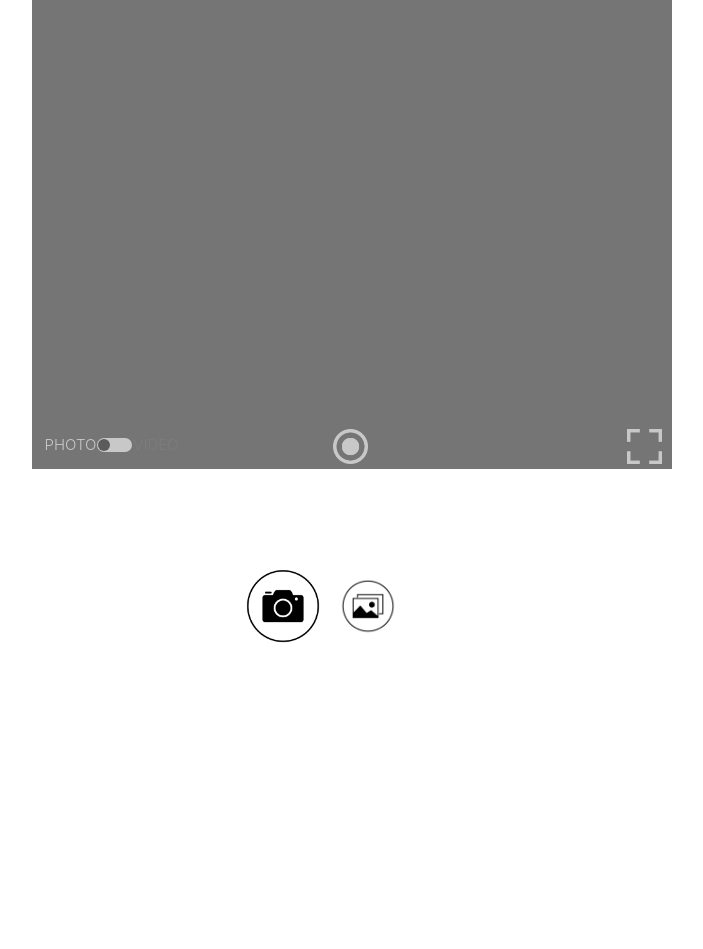
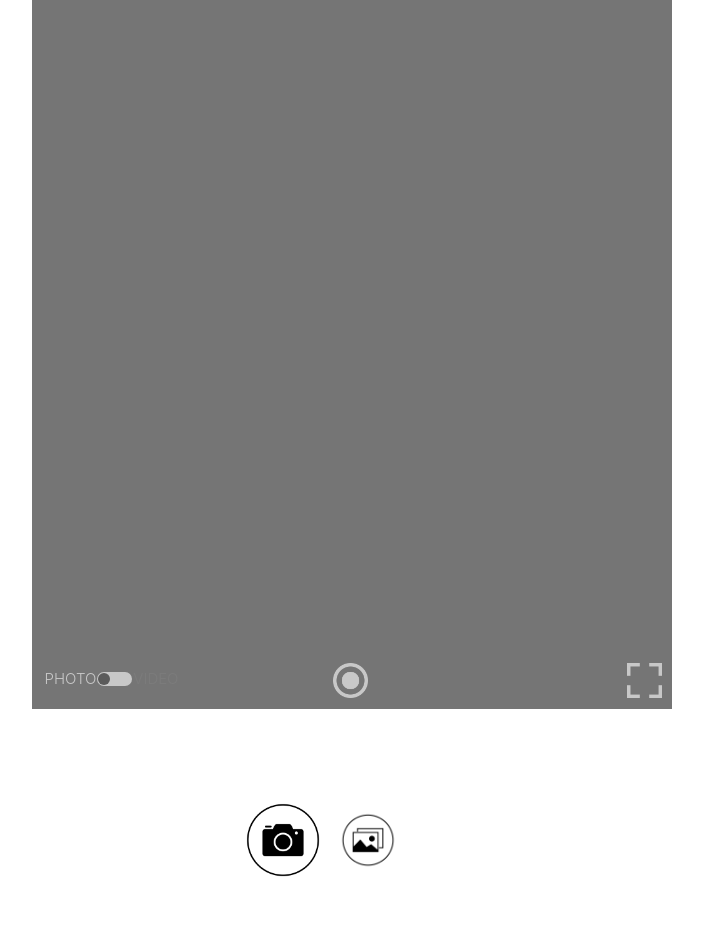
Before and after one commit to NiroanESIEE/umatch, a PHP site: page / in a window 1280 px wide. Shown: the part 71-1020 px from the top of the page, without its empty margins (288-991 px from the left). Before the commit the page ends 714 px from the top, so only its background shows below. Run offline with PHP 8.4, Linux system fonts and the light colour scheme; some libraries are stand-ins or nearby versions.

Commit message:
Correction taille affichage video

```diff
--- a/front/index.html
+++ b/front/index.html
@@ -35,7 +35,9 @@
 	<div class="col-xl-6 col-lg-6 col-md-10 col-sm-10 col-12 center" id="camContainer">
 
 		<!-- Video -->
-		<video class="col-lg-12 col-md-12 col-sm-12 col-12 center" autoplay="true" id="videoElement"></video>
+		<div class="col-lg-12 col-md-12 col-sm-12 col-12 center" id="divVideo">
+			<video autoplay="true" id="videoElement"></video>
+		</div>
 
 		<!-- Screen Shoot -->
 		<div class="col-lg-12 col-md-12 col-sm-12 col-12 center" id="divScreenShot">
@@ -353,7 +355,7 @@
 
 		function takePhotoFunction() {
 
-			document.getElementById("videoElement").style.visibility = "visible";
+			document.getElementById("videoElement").style.visibility = "hidden";
 			document.getElementById("divScreenShot").style.visibility = "visible";
             document.getElementById("divTakePhoto").style.visibility = "hidden";
 			document.getElementById("switchContainer").style.visibility = "hidden";
@@ -378,6 +380,7 @@
             document.getElementById("divTakePhoto").style.visibility = "visible";
 			document.getElementById("switchContainer").style.visibility = "visible";
 			document.getElementById("divDownload").style.visibility = "hidden";
+			document.getElementById("videoElement").style.visibility = "visible";
             //document.getElementById('switchContainer').style.visibility = "visible";
         }
 
--- a/front/style.css
+++ b/front/style.css
@@ -106,19 +106,45 @@ Extra (xl) large devices (large desktops, 1200px and up)
 	visibility:visible;
 }
 
-#videoElement {
+/*#videoElement {
 	position:relative;
 	background-color: #757575;
 	visibility:visible;
 	-webkit-transform: scaleX(-1);
 	transform: scaleX(-1);
-    object-fit: cover;
-    min-height: 470px;
+    //object-fit: cover;
+    min-height: 710px;
+}
+
+#divVideo {
+	object-fit: cover;
+}*/
+
+#videoElement {
+	position: absolute;
+	top: 0;
+	left: 0;
+	width: 100%;
+	height: 100%;
+	visibility:visible;
+	-webkit-transform: scaleX(-1);
+	transform: scaleX(-1);
+}
+
+#divVideo {
+	position: relative;
+	min-height: 710px;
+	overflow: hidden;
+}
+
+#divVideo #videoElement {
+	object-fit: cover;
+	background: #757575;
 }
 
 #uploadContainer {
-	position:relative;
-	top:-34em;
+	/*position:relative;*/
+	top:-36em;
 	visibility:hidden;
 	background-color:blue;
 	/*height:60vh;*/
@@ -138,7 +164,7 @@ Extra (xl) large devices (large desktops, 1200px and up)
 	background-color:#757575;
 	min-height:470px;
 	width:20%;
-	back
+	/*back*/
 }
 
 #choice {
@@ -354,7 +380,7 @@ input[type="radio"] {
 	position:absolute;
 	top:0;
 	text-align:center;
-	height:92%;
+	height:93%;
 
 	object-fit: cover;
     min-height: 470px;
```
